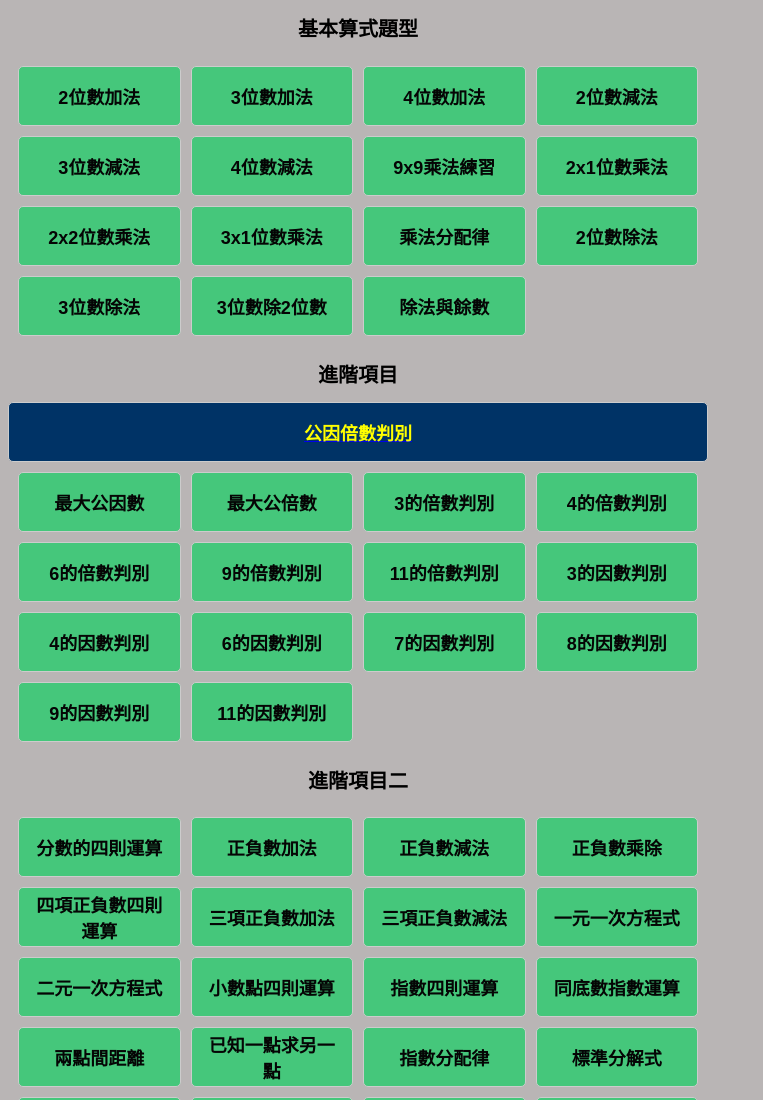
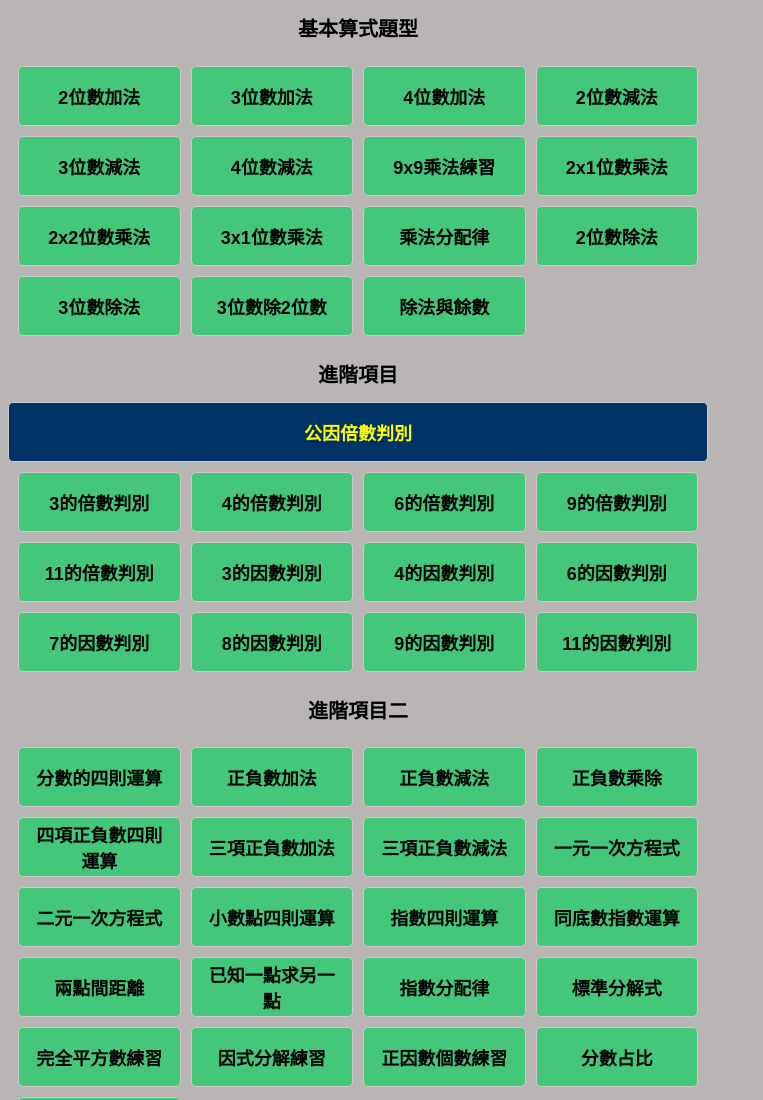
Before and after one commit to CSC-W513/math, a browser extension: page index.html in a window 1280 px wide. Shown: the top 1100 px of the page, without its empty margins (0-763 px from the left). Drawn offline with Linux system fonts and the light colour scheme.

Commit message:
Update index.html

```diff
--- a/index.html
+++ b/index.html
@@ -89,8 +89,6 @@
 
     <h1>進階項目</h1> <a href="https://www.liveism.com/live-concept.php?q=4%E7%9A%84%E5%80%8D%E6%95%B8%E5%88%A4%E5%88%A5%E6%B3%95" target="_blank"><button  class>公因倍數判別</button></a>
         <div class="button-grid">
-        <button id="gcd">最大公因數</button> <!-- 最大公因數 -->
-        <button id="lcm">最大公倍數</button> <!-- 最大公倍數 -->
         <button id="multipleOfThree" class="multiple-button">3的倍數判別</button> <!-- 倍數判別按鈕 -->
         <button id="multipleOfFour" class="multiple-button">4的倍數判別</button> <!-- 倍數判別按鈕 -->
         <button id="multipleOfSix" class="multiple-button">6的倍數判別</button> <!-- 倍數判別按鈕 -->
```
